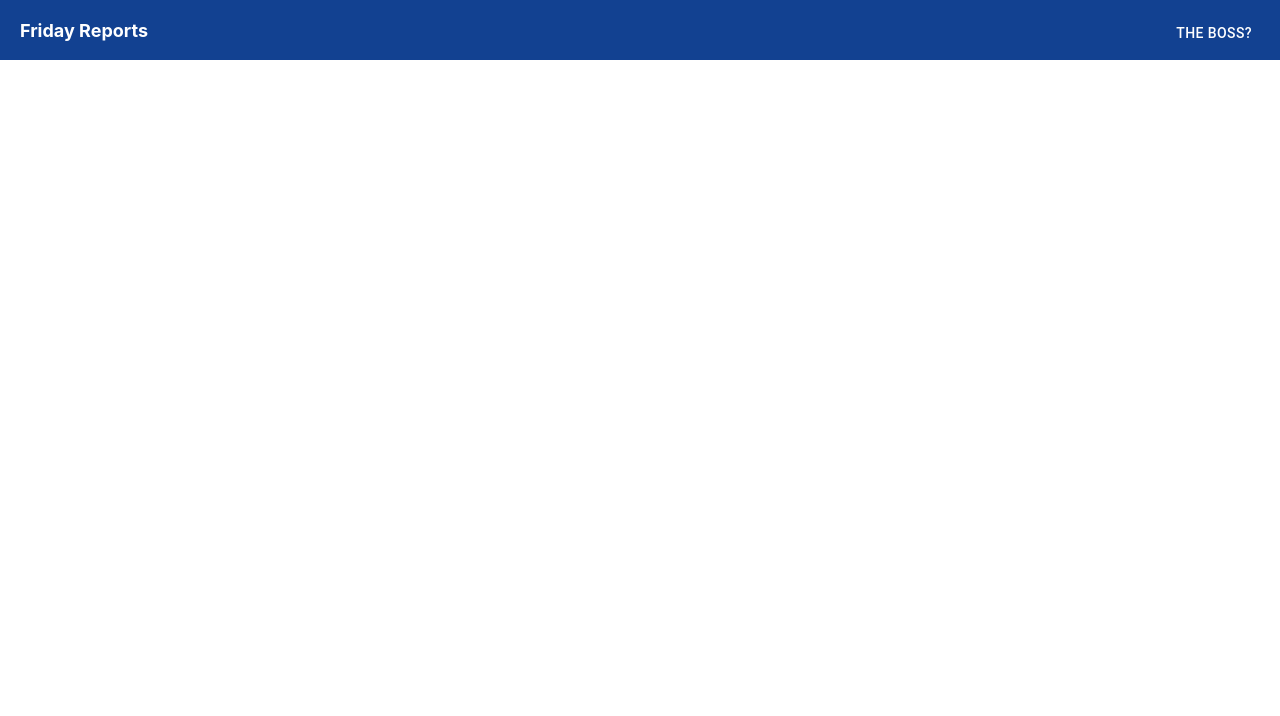
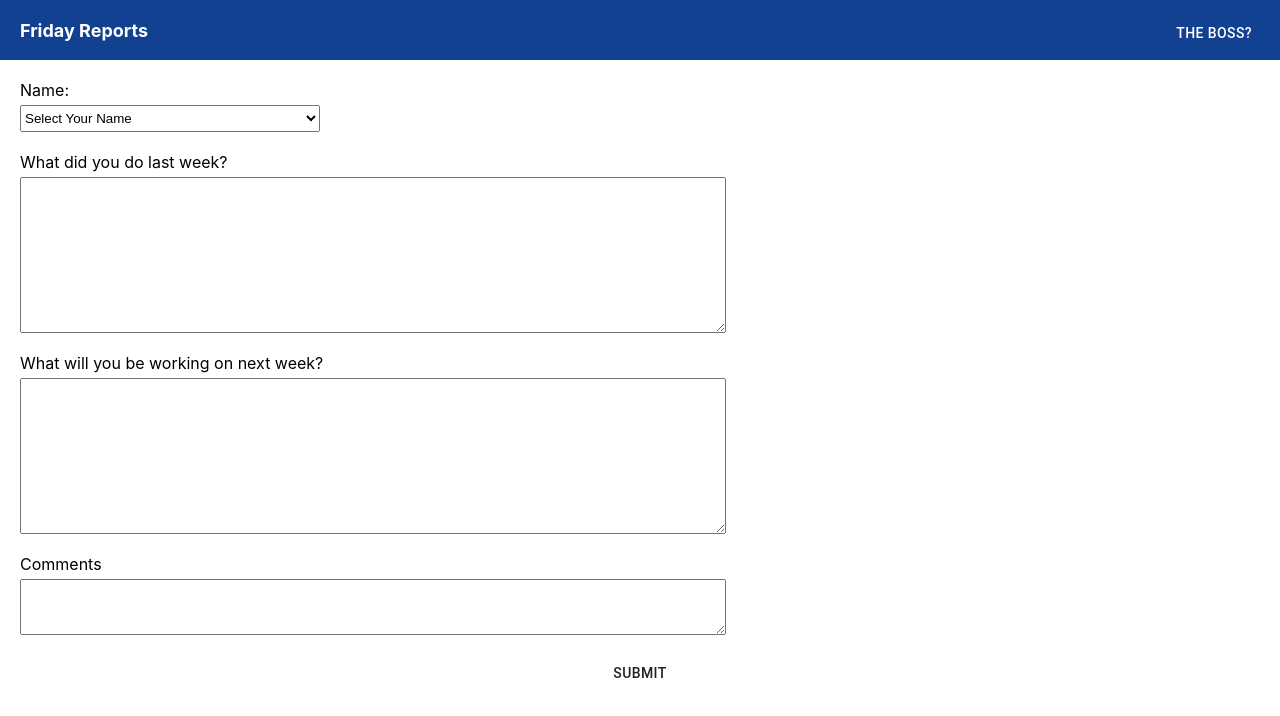
Before and after one commit to maryamahmadi/reports, a React (Create React App) app: page / in a window 1280 px wide. Shown: the top 716 px of the page. Built offline with nearby package versions, Linux system fonts and the light colour scheme.

Commit message:
implementing new report form

```diff
--- a/src/App.js
+++ b/src/App.js
@@ -1,8 +1,16 @@
-import React from 'react';
-import Home from './routes/home/index'
+import React from 'react'
+import { BrowserRouter as Router, Switch, Route } from 'react-router-dom'
+import Home from './routes/home/components/index'
+import BossView from './routes/boss/components/BossView'
+
 function App() {
   return (
-    <Home />
+    <Router>
+    <Switch>
+      <Route path='/' exact component={Home}></Route>
+      <Route path='/boss' exact component={BossView}></Route>
+    </Switch>
+  </Router>
   );
 }
 
--- /dev/null
+++ b/src/routes/boss/components/BossView.js
@@ -0,0 +1,9 @@
+import React from 'react'
+
+function BossView () {
+    return (
+        <div> Boss view </div>
+    )
+}
+
+export default BossView
--- a/src/routes/home/Header.js
+++ b/src/routes/home/components/Header.js
@@ -1,6 +1,5 @@
 import React from 'react'
 import { withStyles } from '@material-ui/core/styles';
-
 import Button from '@material-ui/core/Button'
 
 const customButton = withStyles({
--- /dev/null
+++ b/src/routes/home/components/NewReportFormParent.js
@@ -0,0 +1,76 @@
+import React, {useState} from 'react'
+import Button from '@material-ui/core/Button'
+
+function NewReportFormParent () {
+    const onSubmit = (event) => {
+        // submit
+        console.log('name', name)
+        console.log('last', lastWeek)
+        console.log('next', nextWeek)
+        console.log('comments', comments)
+        event.preventDefault()
+    }
+    const [name, setName] = useState('')
+    const [lastWeek, setLastWeek] = useState('')
+    const [nextWeek, setNextWeek] = useState('')
+    const [comments, setComments] = useState('')
+    return (
+        <div style={{padding: '20px'}}>
+            <form onSubmit={onSubmit}>
+                <div style={{display: 'flex', flexDirection: 'column'}}>
+                    <label style={{paddingBottom: '5px'}}>
+                        Name:
+                    </label>
+                    <select
+                        style={{width: '300px', marginBottom: '20px', padding: '4px 0 4px 0'}}
+                        value={name}
+                        onChange={(event)=> setName(event.target.value)}>
+                        <option value='' disabled selected hidden>Select Your Name</option>
+                        <option value='ahmad'>Ahmad</option>
+                        <option value='alanI'>Alan I</option>
+                        <option value='alanC'>Allan C</option>
+                        <option value='chris'>Chris</option>
+                        <option value='gloria'>Gloria</option>
+                        <option value='jaspreet'>Jaspreet</option>
+                        <option value='kevin'>Kevin</option>
+                        <option value='maryam'>Maryam</option>
+                        <option value='matt'>Matt</option>
+                        <option value='mayuran'>Mayuran</option>
+                        <option value='paul'>Paul</option>
+                        <option value='rohit'>Rohit</option>
+                        <option value='saad'>Saad</option>
+                        <option value='shahram'>Shahram</option>
+                        <option value='tao'>Tao</option>
+                        <option value='ukeme'>Ukeme</option>
+                    </select>
+                    <label
+                    style={{paddingBottom: '5px'}}>
+                        What did you do last week?
+                    </label>
+                    <textarea
+                        style={{width: '700px', height: '150px', marginBottom: '20px'}}
+                        value={lastWeek}
+                        onChange={(event)=> setLastWeek(event.target.value)} />
+                    <label style={{paddingBottom: '5px'}}>
+                        What will you be working on next week?
+                    </label>
+                    <textarea
+                        style={{width: '700px', height: '150px', marginBottom: '20px'}}
+                        value={nextWeek}
+                        onChange={(event)=> setNextWeek(event.target.value)} />
+                    <label style={{paddingBottom: '5px'}}>
+                        Comments
+                    </label>
+                    <textarea
+                        style={{width: '700px', height: '50px', marginBottom: '20px'}}
+                        value={comments}
+                        onChange={(event)=> setComments(event.target.value)} />
+                    <Button type='submit'>Submit</Button>
+                    </div>
+            </form>
+        </div>
+    )
+}
+export default NewReportFormParent
+// <textArea value={this.state.value} onChange={this.handleChange}
+// <select value={this.state.value} onChange={this.handleChange}
--- a/src/routes/home/index.tsx
+++ b/src/routes/home/components/index.tsx
@@ -1,9 +1,11 @@
 import React from 'react'
 import Header from './Header'
+import NewReportParent from './NewReportFormParent'
 function Home () {
   return (
   <React.Fragment>
     <Header />
+    <NewReportParent />
   </React.Fragment>)
 }
 export default Home
```
